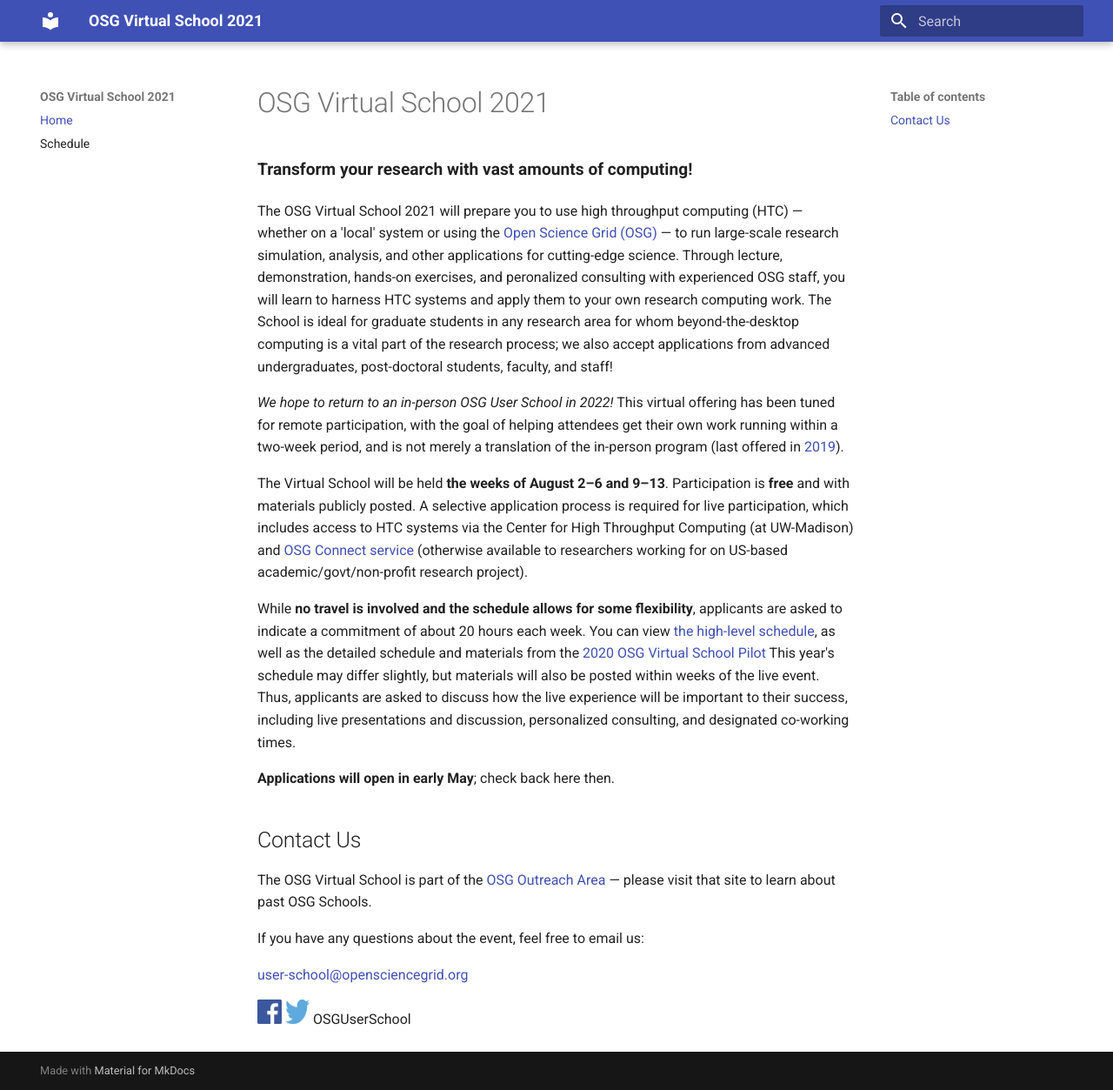
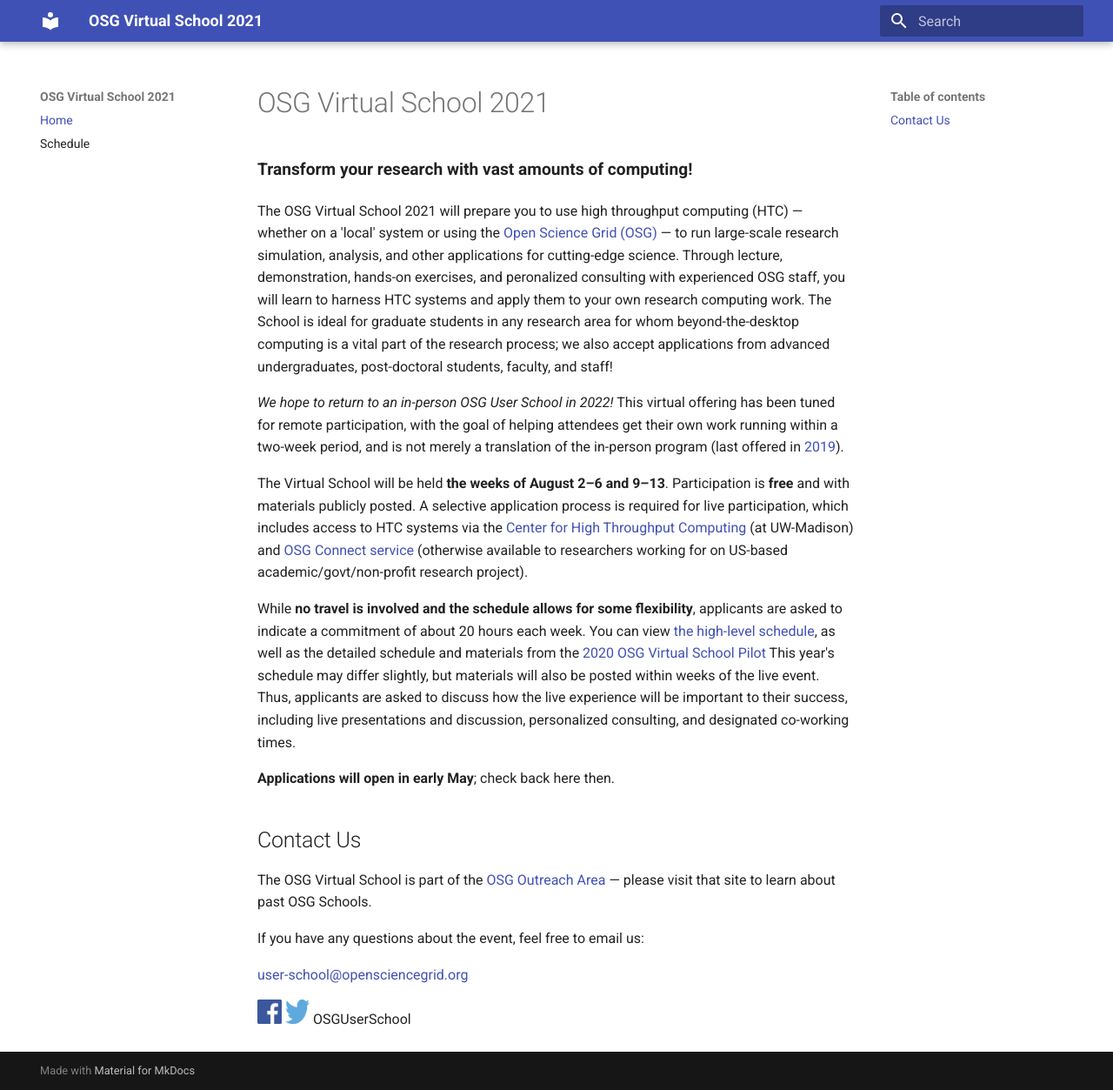
Before and after one commit to osg-htc/virtual-school-2021, an MkDocs documentation site: the page built from docs/index.md, in a window 1280 px wide and 1253 px high. Shown: the whole window at 87% size. Built offline with MkDocs 1.6.1 and Material for MkDocs 9.7.7, drawn with Linux system fonts in a browser that asks for light colours; part of the change alters nothing that is shown.

```diff
--- a/docs/index.md
+++ b/docs/index.md
@@ -18,7 +18,8 @@ is not merely a translation of the in-person program (last offered in [2019](htt
 
 The Virtual School will be held **the weeks of August 2&ndash;6 and 9&ndash;13**.
 Participation is **free** and with materials publicly posted. A selective application process is required
-for live participation, which includes access to HTC systems via the Center for High Throughput Computing (at UW-Madison)
+for live participation, which includes access to HTC systems via the
+[Center for High Throughput Computing](https://chtc.cs.wisc.edu/approach.shtml) (at UW-Madison)
 and [OSG Connect service](https://www.osgconnect.net/) (otherwise available to researchers working for
 on US-based academic/govt/non-profit research project).
 
```
